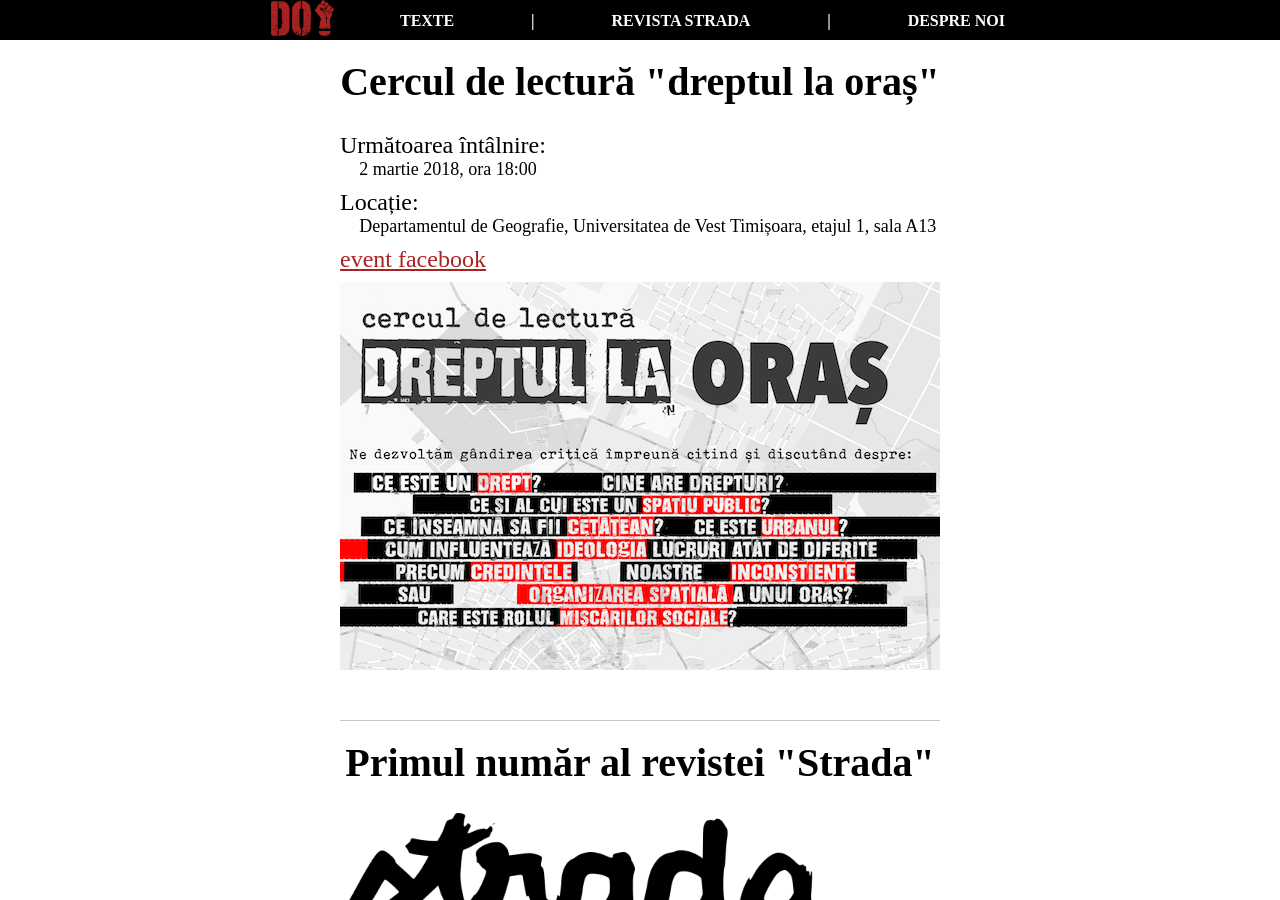
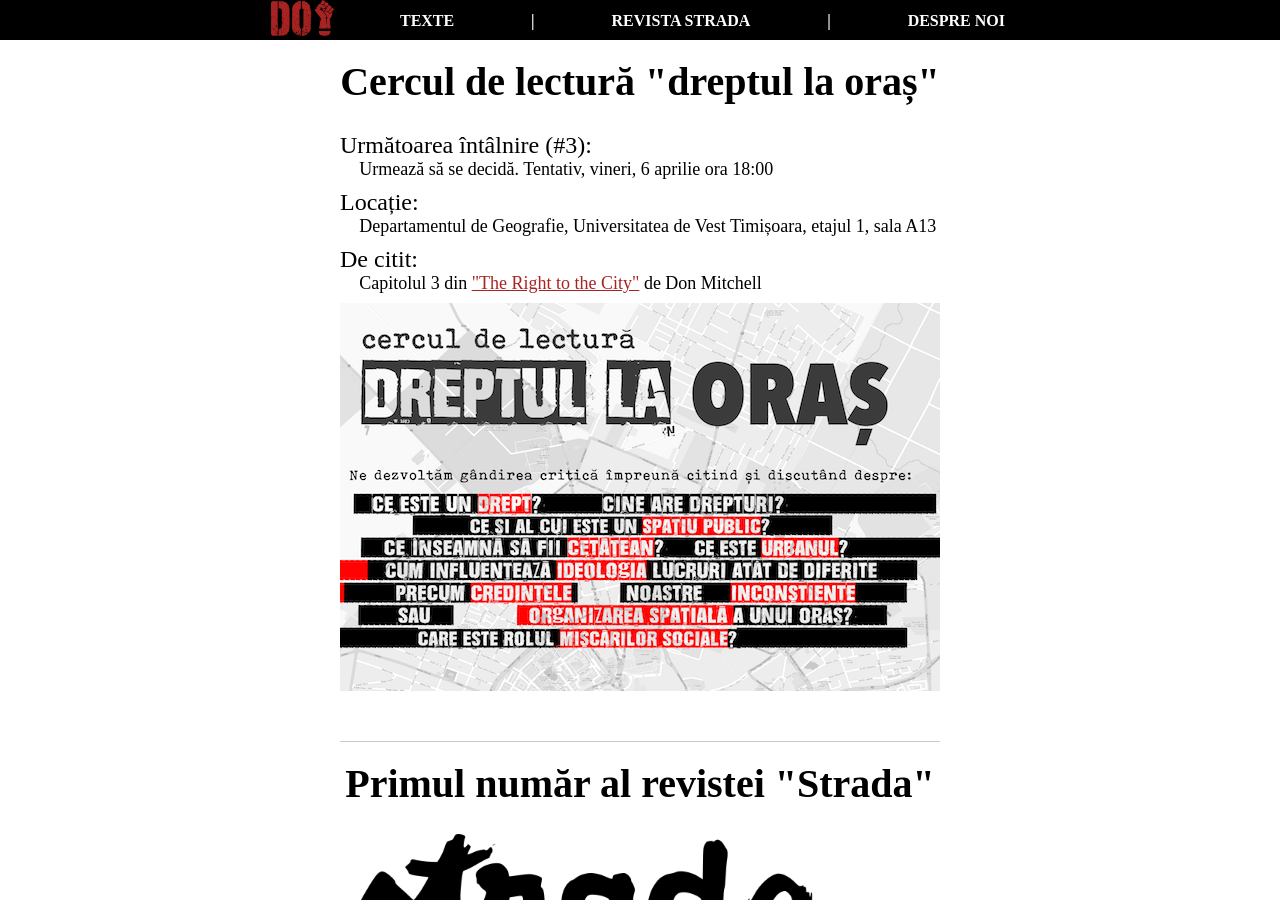
Before and after one commit to dreptul-la-oras/dreptul-la-oras.github.io, a Jekyll site: the page built from pages/homepage.md, in a window 1280 px wide and 900 px high. Built offline with Jekyll 4.4.1, drawn with Linux system fonts in a browser that asks for light colours.

Commit message:
Update reading group info

```diff
--- a/_includes/latest_reading_group.html
+++ b/_includes/latest_reading_group.html
@@ -1,8 +1,8 @@
 <div class="latest-reading-group">
   <h1>Cercul de lectură "dreptul la oraș"</h1>
   <div class="latest-reading-group-info">
-    <div class="latest-reading-group-info-title">Următoarea întâlnire:</div>
-    <div class="latest-reading-group-info-content">2 martie 2018, ora 18:00</div>
+    <div class="latest-reading-group-info-title">Următoarea întâlnire (#3):</div>
+    <div class="latest-reading-group-info-content">Urmează să se decidă. Tentativ, vineri, 6 aprilie ora 18:00</div>
   </div>
 
   <div class="latest-reading-group-info">
@@ -11,8 +11,10 @@
   </div>
 
   <div class="latest-reading-group-info">
-    <div class="latest-reading-group-info-title">
-      <a href="https://www.facebook.com/events/176998079604688/">event facebook</a>
+    <div class="latest-reading-group-info-title">De citit:</div>
+    <div class="latest-reading-group-info-content">
+      Capitolul 3 din <a href="http://libgen.io/search.php?req=The+Right+to+the+City+Don+Mitchell&lg_topic=libgen&open=0&view=simple&res=25&phrase=1&column=def">"The Right to the City"</a>
+      de Don Mitchell
     </div>
   </div>
 
```
